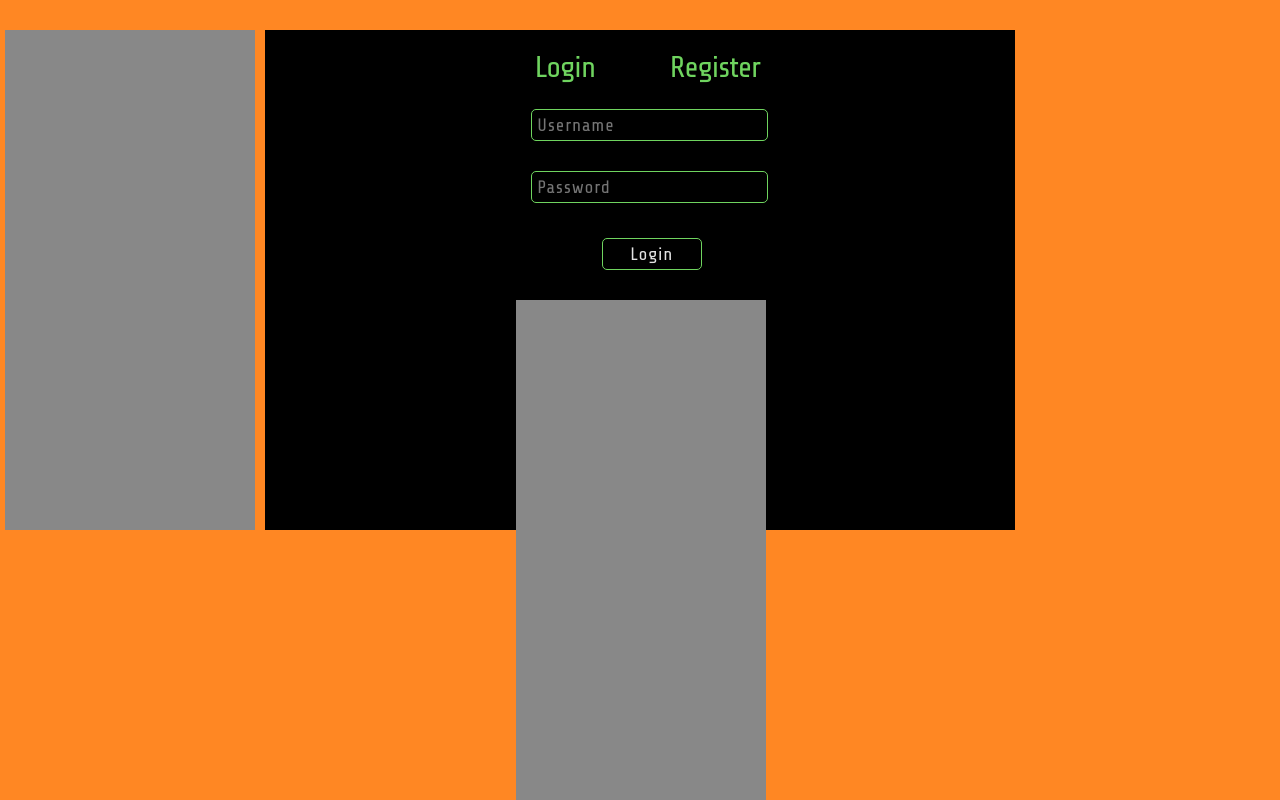
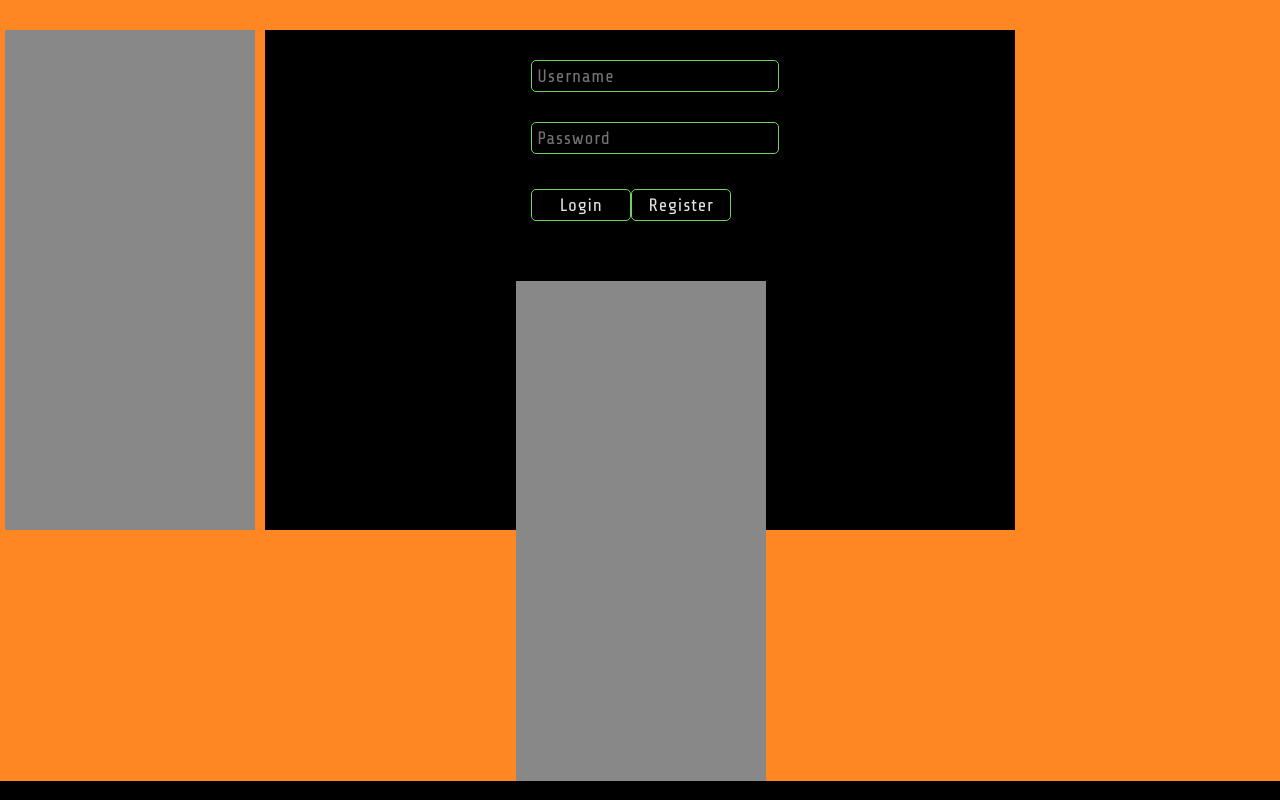
Before and after one commit to themakshter/TypePong, a Python web app: template templates/login.html in a window 1280 px wide. Shown: the part 130-930 px from the top of the page. Run offline with Jinja, Linux system fonts and the light colour scheme; the template is opened without the code that fills it: most values are stand-ins (such as "Sample title", 1, 10 or a date in 2020); some libraries are stand-ins or nearby versions.

Commit message:
start of fixing login

```diff
--- a/static/styles.css
+++ b/static/styles.css
@@ -78,8 +78,9 @@
     font-size: 18px;
     color: #6FD45F;
     float: left;
-    padding-left: 15px;
-    padding-right: 15px;
+    padding: 15px;
+    padding-top: 25px;
+    width: 100%;
 }
 
 form input, button {
@@ -96,6 +97,12 @@
     -moz-border-radius: 5px;
     width: 75%;
     line-height: normal;
+}
+form input {
+    width: 100%;
+    -moz-box-sizing: border-box;
+    -webkit-box-sizing: border-box;
+    box-sizing: border-box;
 }
 
 input:focus {
--- a/templates/login.html
+++ b/templates/login.html
@@ -1,20 +1,14 @@
 {% extends "default.html" %}
 {% block content %}
-<div class="login center">
-    <div class="option-btn signin-btn">Login</div>
-    <div class="option-btn signup-btn">Register</div>
-</div>
 <div style="width:33%;margin:0 auto;">
-    <form style="width:300px;" action="#">
-        <!-- <input id="name_field" type="text" name="name" value placeholder="Name"> -->
+    <form class="center" action="#">
         <input type="text" name="username" value placeholder="Username">
         <div class="error"><span id="username_error"></span></div>
         <input type="password" name="pass" value placeholder="Password">
         <div class="error"><span id="password_error"></span></div>
         <div style="width:100%;">
-            <div class="center" style="width: 53%;">
-                <button id="submit_btn" class="button center" type="submit">Login</button>
-            </div>
+                <button style="float: left;" id="login_btn" class="button" type="submit">Login</button>
+                <button style="float: left;" id="register_btn" class="button" type="submit">Register</button>
         </div>
     </form>
 <div>
```
